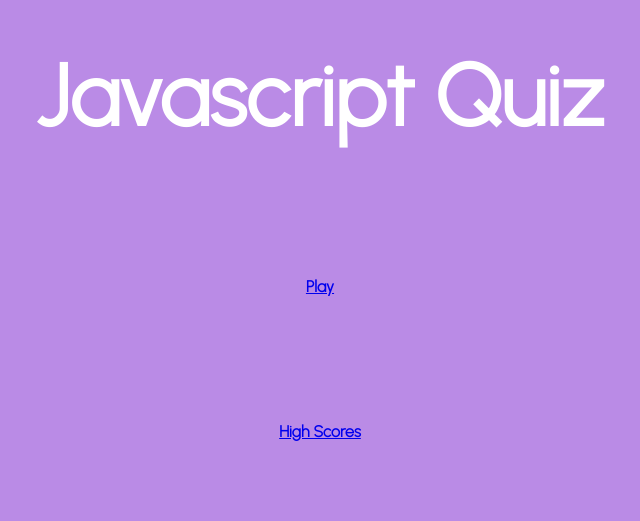
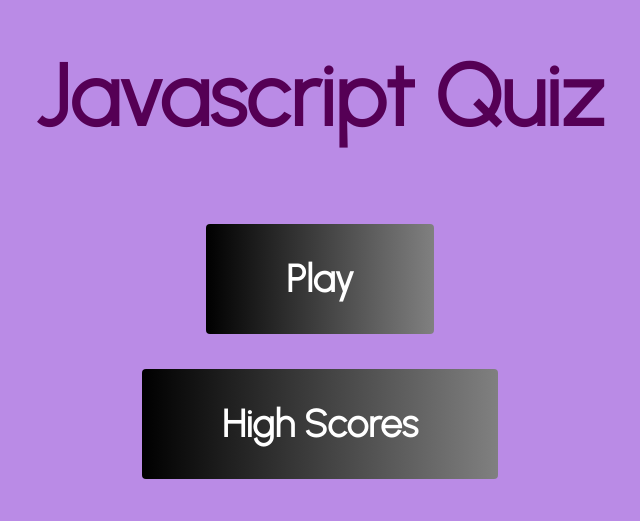
Before and after one commit to sarahxomargaret/Javascript-Quiz, a plain HTML site: page index.html in a window 1280 px wide. Shown: the part 119-640 px from the top of the page, without its empty margins (320-960 px from the left). Drawn offline with Linux system fonts and the light colour scheme.

Commit message:
added hover color on buttons and gradient

```diff
--- a/assets/style.css
+++ b/assets/style.css
@@ -13,9 +13,10 @@
     font-family: 'Urbanist';
 }
 
+/* home page styling */
 h1 {
     font-size: 5.4rem;
-    color: white;
+    color: rgb(85, 0, 85);
     margin-bottom: 5rem;
 }
 
@@ -40,5 +41,26 @@ h2 {
     flex-direction: column;
     justify-content: center;
     align-items: center;
+}
 
+.hidden {
+    display: none;
 }
+
+.btn{
+    font-size: 2.4rem;
+    padding: 2rem 5rem;
+    width: 30rem;
+    text-align: center;
+    margin-bottom: 1rem;
+    text-decoration: none;
+    color: white;
+    background: linear-gradient(90deg, black 0%, gray 100%);
+    border-radius: 4px;
+}
+
+.btn:hover {
+    cursor: pointer;
+    box-shadow: 0 0.4rem 1.4rem rgb(85, 0, 85);
+    transition: 150ms;
+}
```
